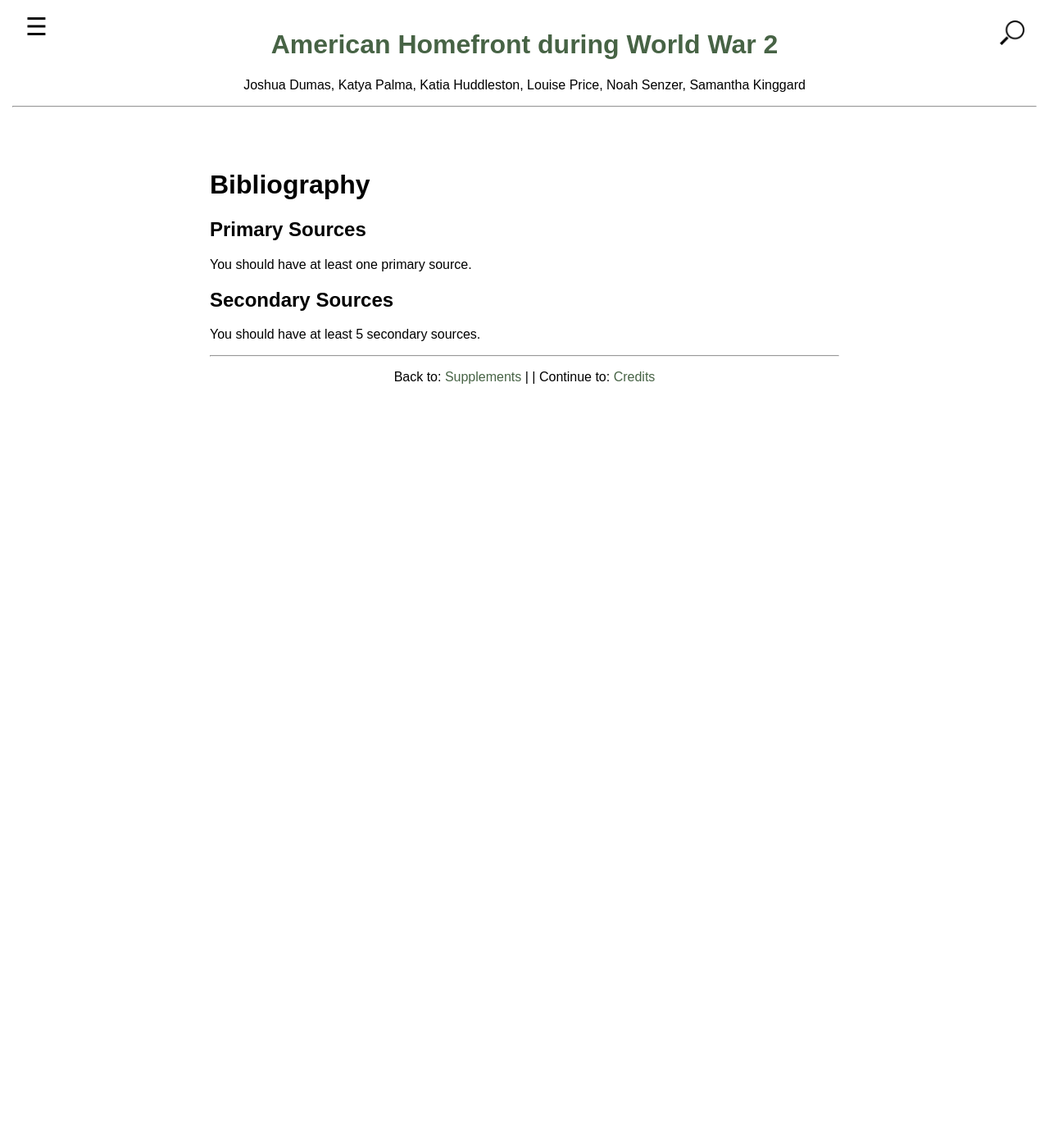
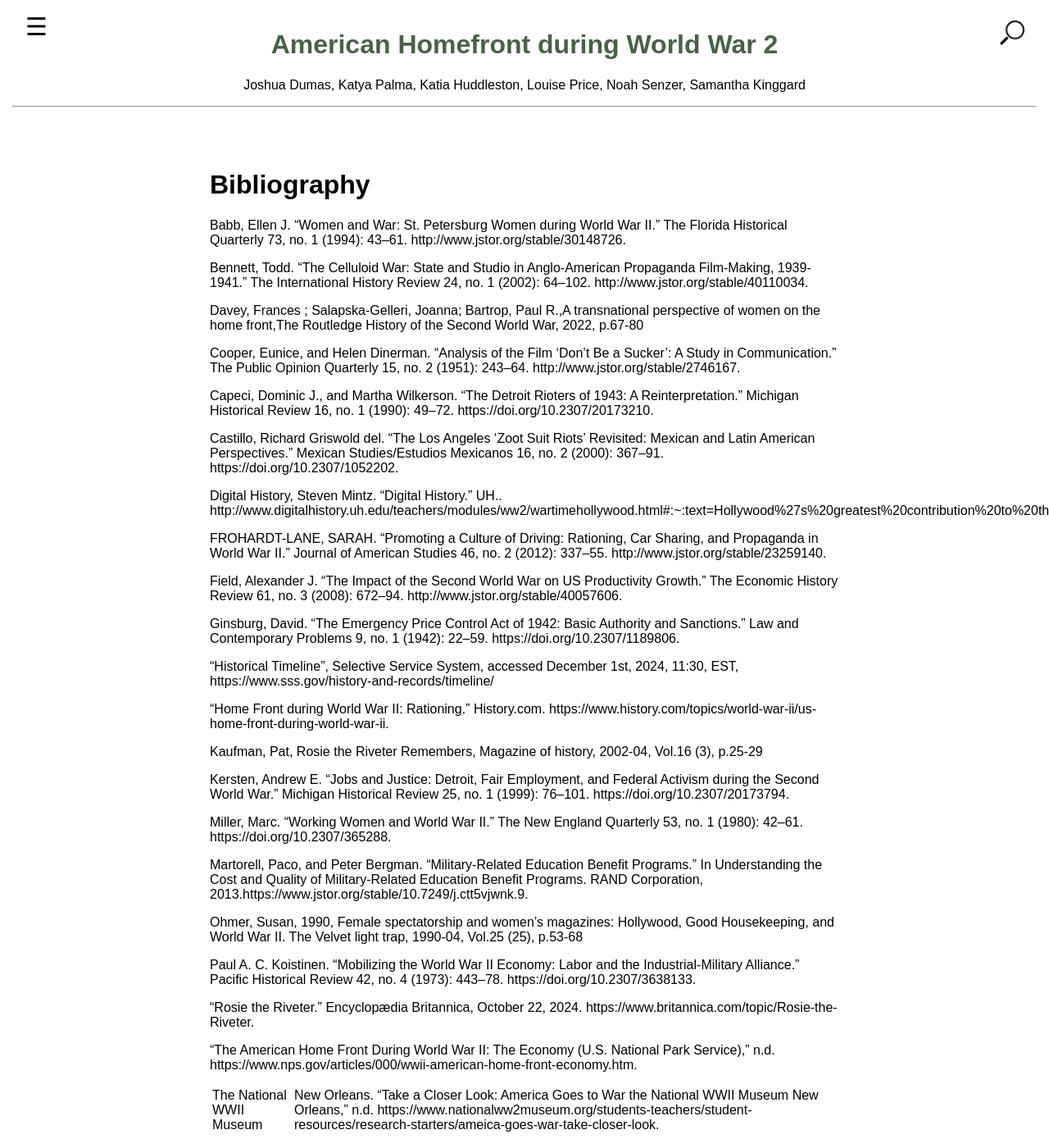
Before and after one commit to Joshuadumas2/Dumas-Joshua-WOH-3931, a Jekyll site: the page built from 005_bibliography.md, in a window 1280 px wide and 1400 px high. Shown: the whole window at 82% size. Built offline with Jekyll 4.4.1, drawn with Linux system fonts in a browser that asks for light colours; some of the changed text lies outside the part shown.

Commit message:
Update 005_bibliography.md

```diff
--- a/005_bibliography.md
+++ b/005_bibliography.md
@@ -6,10 +6,56 @@ number: 5
 
 # Bibliography
 
-## Primary Sources
+Babb, Ellen J. “Women and War: St. Petersburg Women during World War II.” The Florida Historical Quarterly 73, no. 1 (1994): 43–61. http://www.jstor.org/stable/30148726.
 
-You should have at least one primary source.
+Bennett, Todd. “The Celluloid War: State and Studio in Anglo-American Propaganda Film-Making, 1939-1941.” The International History Review 24, no. 1 (2002): 64–102. http://www.jstor.org/stable/40110034.
 
-## Secondary Sources
+Davey, Frances ; Salapska-Gelleri, Joanna; Bartrop, Paul R.,A transnational perspective of women on the home front,The Routledge History of the Second World War, 2022, p.67-80
 
-You should have at least 5 secondary sources.
+Cooper, Eunice, and Helen Dinerman. “Analysis of the Film ‘Don’t Be a Sucker’: A Study in Communication.” The Public Opinion Quarterly 15, no. 2 (1951): 243–64. http://www.jstor.org/stable/2746167.
+
+Capeci, Dominic J., and Martha Wilkerson. “The Detroit Rioters of 1943: A Reinterpretation.” Michigan Historical Review 16, no. 1 (1990): 49–72. https://doi.org/10.2307/20173210.
+
+Castillo, Richard Griswold del. “The Los Angeles ‘Zoot Suit Riots’ Revisited: Mexican and Latin American Perspectives.” Mexican Studies/Estudios Mexicanos 16, no. 2 (2000): 367–91. https://doi.org/10.2307/1052202.
+
+Digital History, Steven Mintz. “Digital History.” UH.. http://www.digitalhistory.uh.edu/teachers/modules/ww2/wartimehollywood.html#:~:text=Hollywood%27s%20greatest%20contribution%20to%20the,sacrifices%20for%20a%20larger%20cause.
+
+FROHARDT-LANE, SARAH. “Promoting a Culture of Driving: Rationing, Car Sharing, and Propaganda in World War II.” Journal of American Studies 46, no. 2 (2012): 337–55. http://www.jstor.org/stable/23259140.
+
+Field, Alexander J. “The Impact of the Second World War on US Productivity Growth.” The Economic History Review 61, no. 3 (2008): 672–94. http://www.jstor.org/stable/40057606.
+
+Ginsburg, David. “The Emergency Price Control Act of 1942: Basic Authority and Sanctions.” Law and Contemporary Problems 9, no. 1 (1942): 22–59. https://doi.org/10.2307/1189806.
+
+“Historical Timeline”, Selective Service System, accessed December 1st, 2024, 11:30, EST, https://www.sss.gov/history-and-records/timeline/
+
+“Home Front during World War II: Rationing.” History.com. https://www.history.com/topics/world-war-ii/us-home-front-during-world-war-ii.
+
+Kaufman, Pat, Rosie the Riveter Remembers, Magazine of history, 2002-04, Vol.16 (3), p.25-29
+
+Kersten, Andrew E. “Jobs and Justice: Detroit, Fair Employment, and Federal Activism during the Second World War.” Michigan Historical Review 25, no. 1 (1999): 76–101. https://doi.org/10.2307/20173794.
+
+ Miller, Marc. “Working Women and World War II.” The New England Quarterly 53, no. 1 (1980): 42–61. https://doi.org/10.2307/365288.
+
+Martorell, Paco, and Peter Bergman. “Military-Related Education Benefit Programs.” In Understanding the Cost and Quality of Military-Related Education Benefit Programs. RAND Corporation, 2013.https://www.jstor.org/stable/10.7249/j.ctt5vjwnk.9.
+
+Ohmer, Susan, 1990, Female spectatorship and women's magazines: Hollywood, Good Housekeeping, and World War II. The Velvet light trap, 1990-04, Vol.25 (25), p.53-68
+
+Paul A. C. Koistinen. “Mobilizing the World War II Economy: Labor and the Industrial-Military Alliance.” Pacific Historical Review 42, no. 4 (1973): 443–78. https://doi.org/10.2307/3638133.
+
+“Rosie the Riveter.” Encyclopædia Britannica, October 22, 2024. https://www.britannica.com/topic/Rosie-the-Riveter.
+
+“The American Home Front During World War II: The Economy (U.S. National Park Service),” n.d. https://www.nps.gov/articles/000/wwii-american-home-front-economy.htm.
+
+The National WWII Museum | New Orleans. “Take a Closer Look: America Goes to War the National WWII Museum  New Orleans,” n.d. https://www.nationalww2museum.org/students-teachers/student-resources/research-starters/ameica-goes-war-take-closer-look.
+
+“Victory Gardens: Food for the Fight”, The National World War II Museum, accessed December 3rd, 2024, 19:41 EST, https://www.nationalww2museum.org/war/articles/victory-gardens-world-war-ii
+
+Witkowski, Terrence H. “World War II Poster Campaigns: Preaching Frugality to American Consumers.” Journal of Advertising 32, no. 1 (2003): 69–82. http://www.jstor.org/stable/4622151.
+
+Warm, Tracey. “Wartime Production.” OAH Magazine of History 16, no. 3 (2002): 47–52.http://www.jstor.org/stable/25163526.
+
+“World War II on the Radio.” World War II on the Radio | Old Time Radio. https://www.otrcat.com/world-war-ii-on-the-radio.
+
+ “World War II Propaganda.” PBS. http://www.pbs.org/wgbh/americanexperience/features/goebbels-propaganda/.
+
+“WWII Radio.” WWII Radio | Library of American Broadcasting. https://exhibitions.lib.umd.edu/libraryofamericanbroadcasting/wwii-radio.
```
